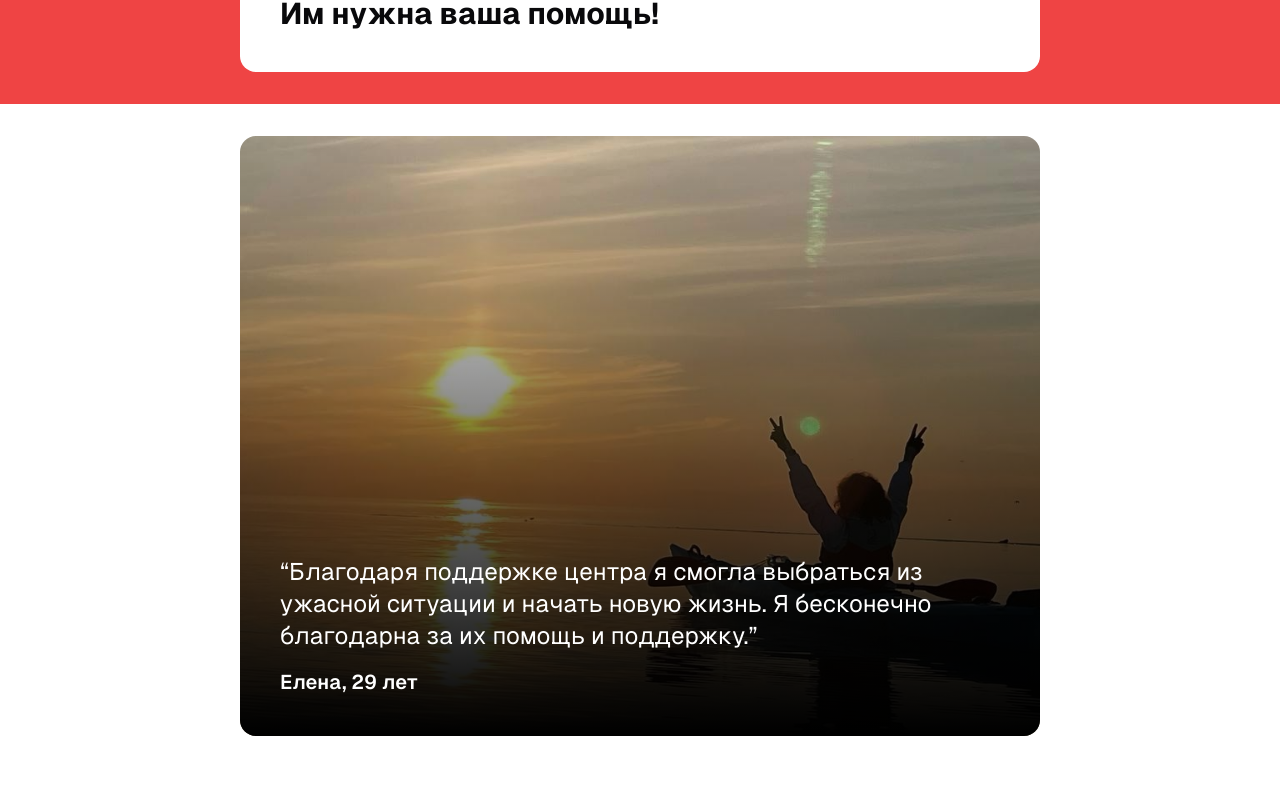
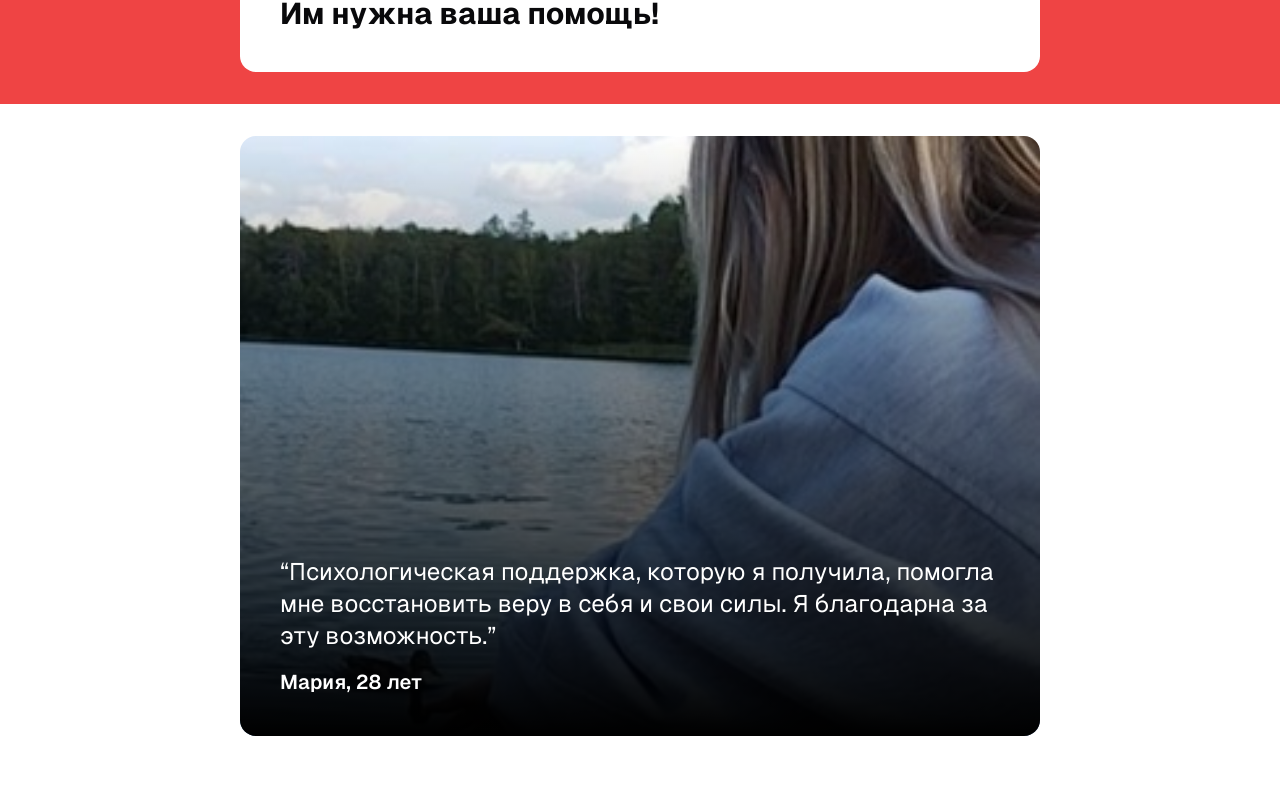
Before and after one commit to thearkcrowdfunding/nn, a Next.js app: page / in a window 1280 px wide. Shown: the part 1172-1980 px from the top of the page. Built offline with nearby package versions, Linux system fonts and the light colour scheme.

Commit message:
Some minor design changes, photos etc

```diff
--- a/app/page.tsx
+++ b/app/page.tsx
@@ -29,7 +29,7 @@ export default function Home() {
         <CtaComponent />
       </div>
       <div className="py-8 px-4 md:px-8">
-        <TestimonialCard testimonial={testimonials[2]} />
+        <TestimonialCard testimonial={testimonials[1]} />
       </div>
       <div id="donate-now" className="max-w-[800px] mx-auto px-6 py-12">
         <DonationForm />
@@ -45,7 +45,7 @@ export default function Home() {
             <TestimonialCard testimonial={testimonials[0]} />
             <HelpCardComponent {...helpCardsData[1]} />
             <HelpCardComponent {...helpCardsData[2]} />
-            <TestimonialCard testimonial={testimonials[1]} />
+            <TestimonialCard testimonial={testimonials[2]} />
             <HelpCardComponent {...helpCardsData[3]} />
           </div>
         </div>
```
Also changed, not shown: public/images/testimonials/testimonials2.jpg, public/images/testimonials/testimonials3.jpg.
